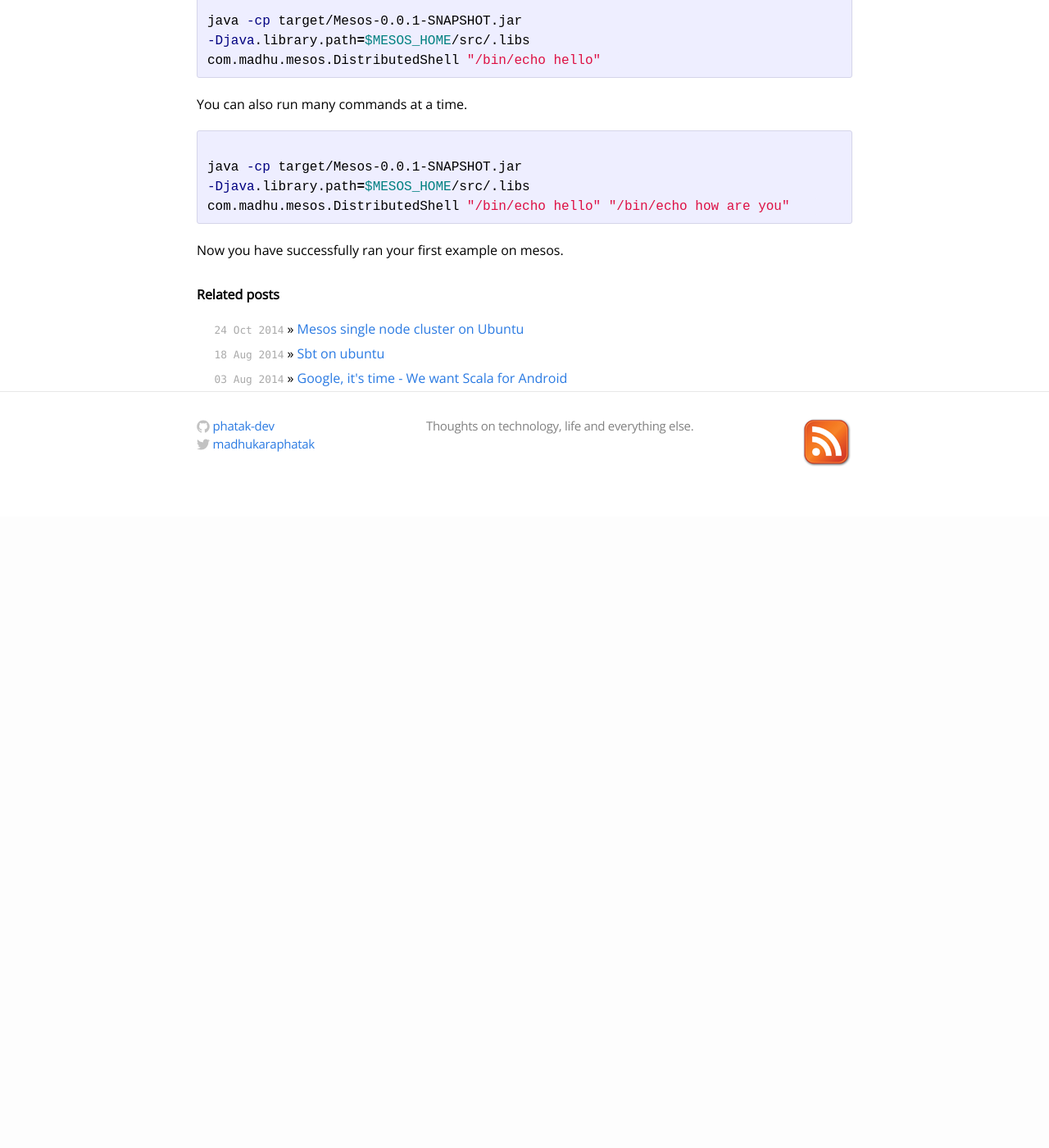
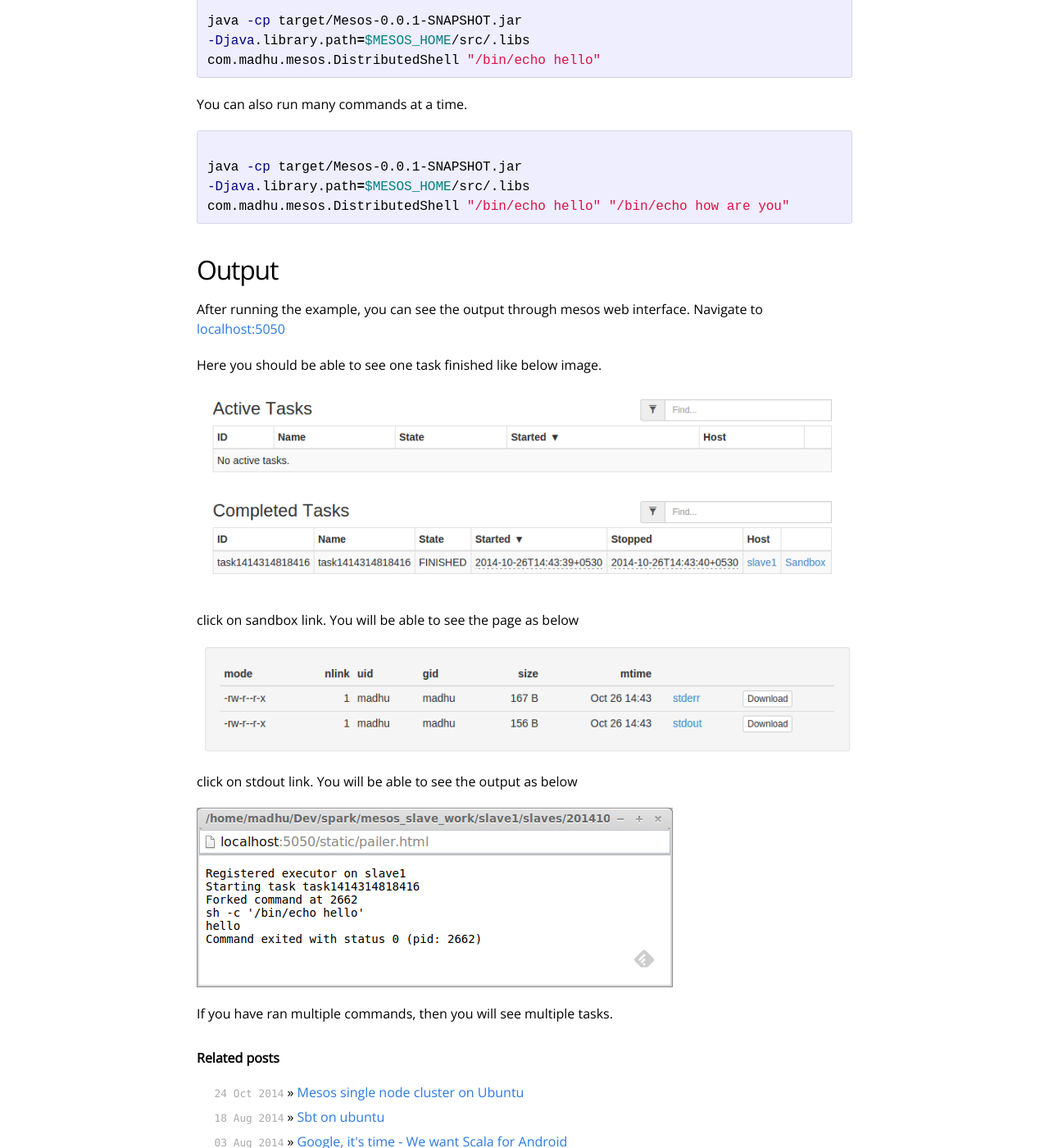
Before and after one commit to phatak-dev/blog, a Jekyll site: the page built from _posts/2014-10-26-mesos-helloworld-scala.md, in a window 1280 px wide and 1400 px high, scrolled down 4077 px. Shown: the whole window at 82% size. Built offline with Jekyll 4.4.1, drawn with Linux system fonts in a browser that asks for light colours; before the commit the page ends 4707 px from its top, so only the background shows below that.

Commit message:
updated the blog with output images

```diff
--- a/_posts/2014-10-26-mesos-helloworld-scala.md
+++ b/_posts/2014-10-26-mesos-helloworld-scala.md
@@ -172,4 +172,22 @@ com.madhu.mesos.DistributedShell "/bin/echo hello" "/bin/echo how are you"
 {%endhighlight%}
 
 
-Now you have successfully ran your first example on mesos.
+## Output
+After running the example, you can see the output through mesos web interface. Navigate
+to [localhost:5050](http://localhost:5050)
+
+Here you should be able to see one task finished like below image.
+
+
+![Mesos web ui](/images/mesos_task_run.png)
+
+click on sandbox link. You will be able to see the page as below
+
+![sandbox ui](/images/sandbox_screen.png)
+
+click on stdout link. You will be able to see the output as below
+
+
+![mesos output](/images/mesos_output.png)
+
+If you have ran multiple commands, then you will see multiple tasks.
```
Also changed, not shown: images/mesos_output.png (added), images/mesos_task_run.png (added), images/sandbox_screen.png (added).
